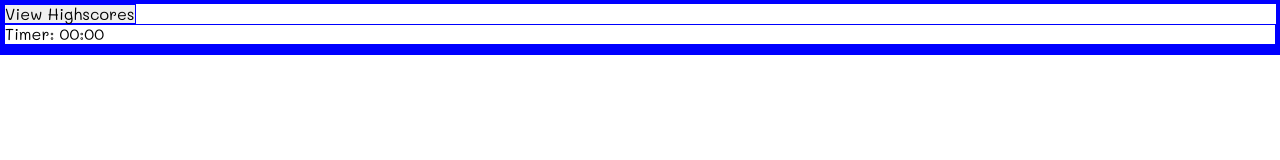
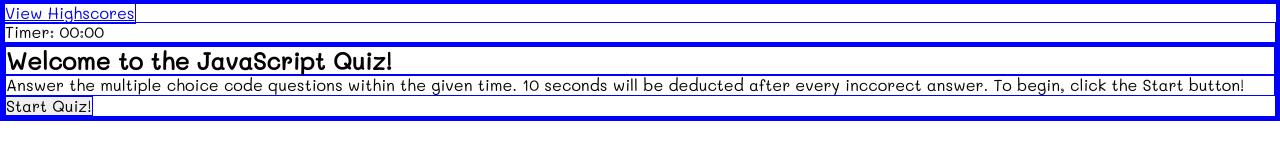
Before and after one commit to luksvrd/Coding-Quiz, a website built with Vite: page index.html in a window 1280 px wide. Built offline with nearby package versions, Linux system fonts and the light colour scheme; files whose address does not match are found by name.

Commit message:
Add Top-bar, Quiz-info content

```diff
--- a/index.html
+++ b/index.html
@@ -12,32 +12,30 @@
     <title>JavaScript Quiz!</title>
   </head>
   <body>
-      <!-- main outer div -->
+      <!-- MAIN OUTER BOX -->
       <div class="outter-box">
 
+        <!-- TOP BAR -->
+        <header class="top-bar">
+          <a href="high-scores.html">View Highscores</a>
+          <p>Timer: 00:00</p>
+        </header>
 
-        <!-- nav bar -->
-        <nav class="top-bar">
-          <button type="button">View Highscores</button>
-          <p>Timer: 00:00</p>
-        </nav>
-
-        <!-- inner div -->
+        <!-- INNER box -->
         <div class="inner-box">
 
-          <!-- Main header/quiz intro -->
-          <header class="quiz-info">
-
-          </header>
-
-          <!-- main quiz content -->
-          <main>
+          <!-- MAIN HEADER/QUIZ INFO (HIDDEN ONCE QUIZ START)-->
+          <section class="quiz-info">
+            <h1>Welcome to the JavaScript Quiz!</h1>
+            <p>Answer the multiple choice code questions within the given time. 10 seconds will be deducted after every inccorect answer. To begin, click the Start button!</p>
+            <button type="button" class="start-btn">Start Quiz!</button>
+          </section>
 
           </main>
 
         </div>
       </div>
 
-    <script src="./script.js"></script>
+    <script type="module" src="./src/script.js"></script>
   </body>
 </html>
```
